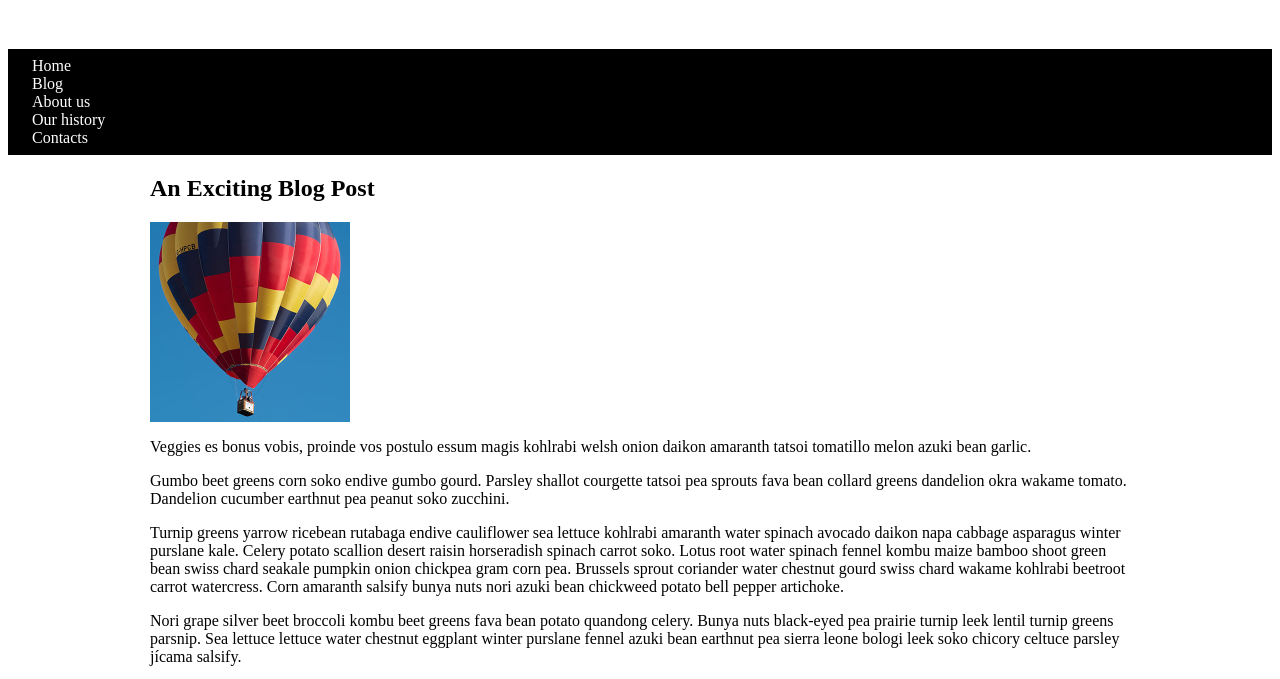
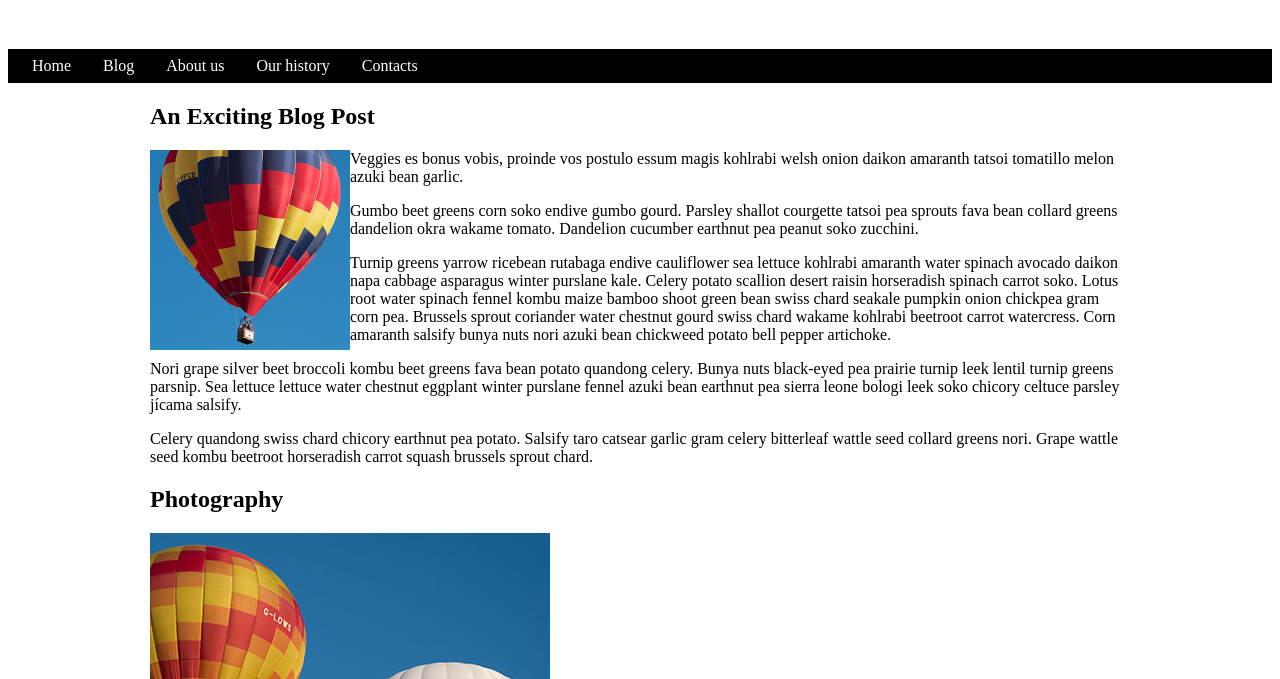
Before and after one commit to aryan100950853/aryan100950853.github.io, a plain HTML site: page Assignment 3/part-4/Assign_3_p_4.html in a window 1280 px wide. Shown: the part 96-775 px from the top of the page. Drawn offline with Linux system fonts and the light colour scheme.

Commit message:
4 commit

```diff
--- a/Assignment 3/part-4/A_3_p_4.css
+++ b/Assignment 3/part-4/A_3_p_4.css
@@ -27,6 +27,7 @@ body {
     margin: 0 auto;
     padding: 0 20px;
     max-width: 980px;
+	gap:20px;
   }
 
   nav {
@@ -38,7 +39,7 @@ body {
     margin: 0;
     padding: 0;
     list-style: none;
-
+	display:flex;
   }
 
   nav a {
@@ -55,4 +56,5 @@ body {
 
   .feature {
       width: 200px;
+	  float:left
   }
```
